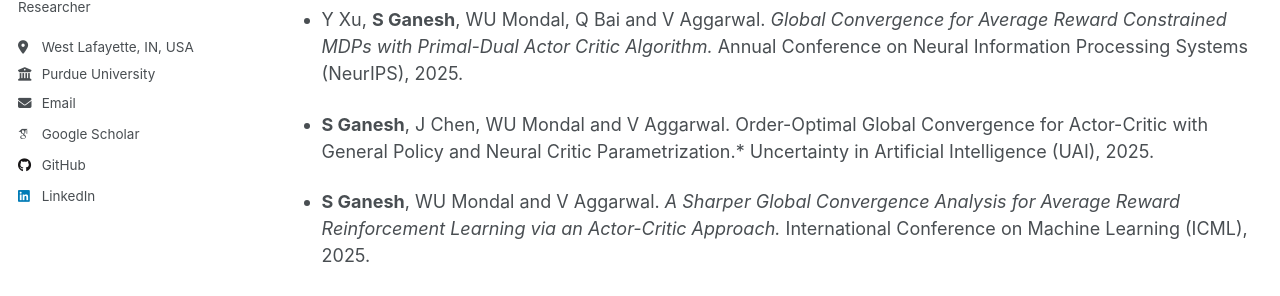
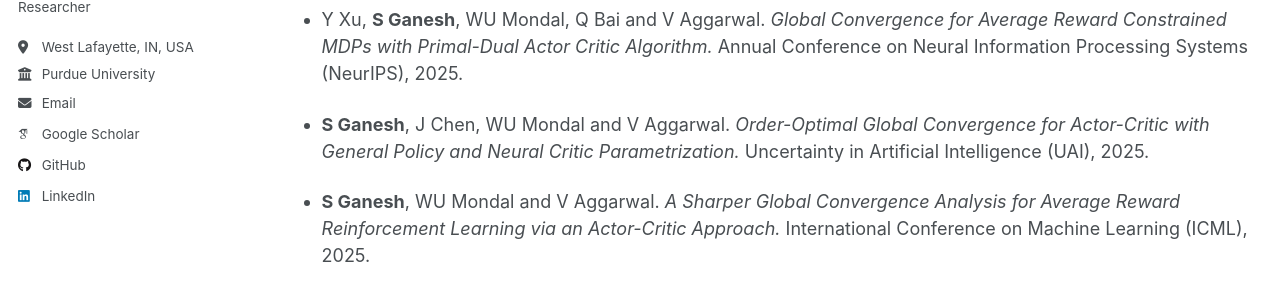
Before and after one commit to swethaganesh17/swethaganesh17.github.io, a Jekyll site: the page built from _pages/publications.md, in a window 1280 px wide and 900 px high. Shown: the part 319-615 px from the top of the window. Built offline with Jekyll 4.4.1, drawn with Linux system fonts in a browser that asks for light colours; some web fonts are replaced; a script that is not in the unit is left out.

```diff
--- a/_pages/publications.md
+++ b/_pages/publications.md
@@ -13,7 +13,7 @@ Publications can also be found in my [Google Scholar](https://scholar.google.com
 
 - Y Xu, **S Ganesh**, WU Mondal, Q Bai and V Aggarwal. *Global Convergence for Average Reward Constrained MDPs with Primal-Dual Actor Critic Algorithm.* Annual Conference on Neural Information Processing Systems (NeurIPS), 2025.
 
-- **S Ganesh**, J Chen, WU Mondal and V Aggarwal. Order-Optimal Global Convergence for Actor-Critic with General Policy and Neural Critic Parametrization.* Uncertainty in Artificial Intelligence (UAI), 2025.
+- **S Ganesh**, J Chen, WU Mondal and V Aggarwal. *Order-Optimal Global Convergence for Actor-Critic with General Policy and Neural Critic Parametrization.* Uncertainty in Artificial Intelligence (UAI), 2025.
 
 - **S Ganesh**, WU Mondal and V Aggarwal. *A Sharper Global Convergence Analysis for Average Reward Reinforcement Learning via an Actor-Critic Approach.* International Conference on Machine Learning (ICML), 2025.
 
```
